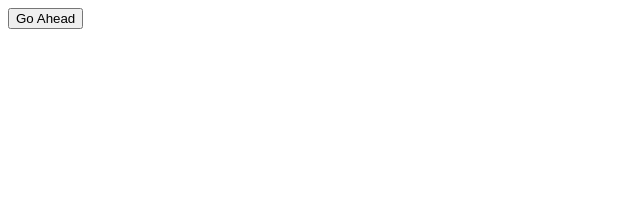
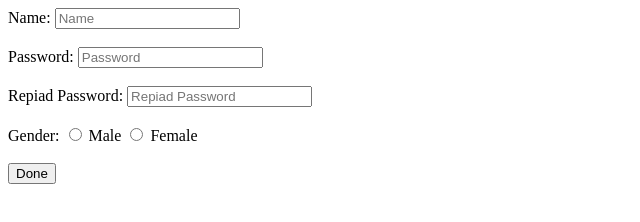
Before and after one commit to Chai1Chai/nnm, a plain HTML site: page assets/javascript/practikjs.html in a window 1280 px wide. Shown: the whole page, without its empty margins (0-640 px from the left). Drawn offline with Linux system fonts and the light colour scheme.

Commit message:
4 commit

```diff
--- a/assets/javascript/javascript.js
+++ b/assets/javascript/javascript.js
@@ -1,10 +1,8 @@
-/*var date = confirm("Всплываюзее окно с выбором");
-if (date){
-    alert("Всплывающее окно");
+function checkForm(el){
+    var name = el.name.value();
+    var pass = el.pass.value();
+    var repass = el.repass.value();
+    var state = el.state.value();
+    console.log(name + " - " + pass + " - " + repass);
+    return false;
 }
-
-prompt("ВВеди что-нибудь");
-*/
-function onClickButton() {
-    alert('You click on the button');
-}
--- a/assets/javascript/practikjs.html
+++ b/assets/javascript/practikjs.html
@@ -6,8 +6,22 @@
     <title>JavaScript</title>
 </head>
 <body>
-    <noscript>Включите JS</noscript> <!--вывод если на странице отключен JS-->
-    <button onclick="onClickButton()" class="button" href="#">Go Ahead</button>
+    <form id="main-form" onsubmit="return checkForm(this)" method="post">
+        <label for="name">Name:</label>
+        <input type="text" name="name" placeholder="Name" id="name"><br><br>
+        <label for="password">Password:</label>
+        <input type="password" name="pass" placeholder="Password" id="pass"><br><br>
+        <label for="repass">Repiad Password:</label>
+        <input type="password" name="repass" placeholder="Repiad Password" id="repass"><br><br>
+        <span>Gender:</span>
+        <input type="radio" name="state" id="male" value="Male">
+        <label for="male">Male</label>
+        <input type="radio" name="state" id="female" value="Female">
+        <label for="female">Female</label><br><br>
+        <input type="submit" name="submit" value="Done">
+
+
+    </form>
     <script src="javascript.js">
         //Тег для подключения JS
     </script>
```
Also changed, not shown: index.html (+2 -2 lines).
